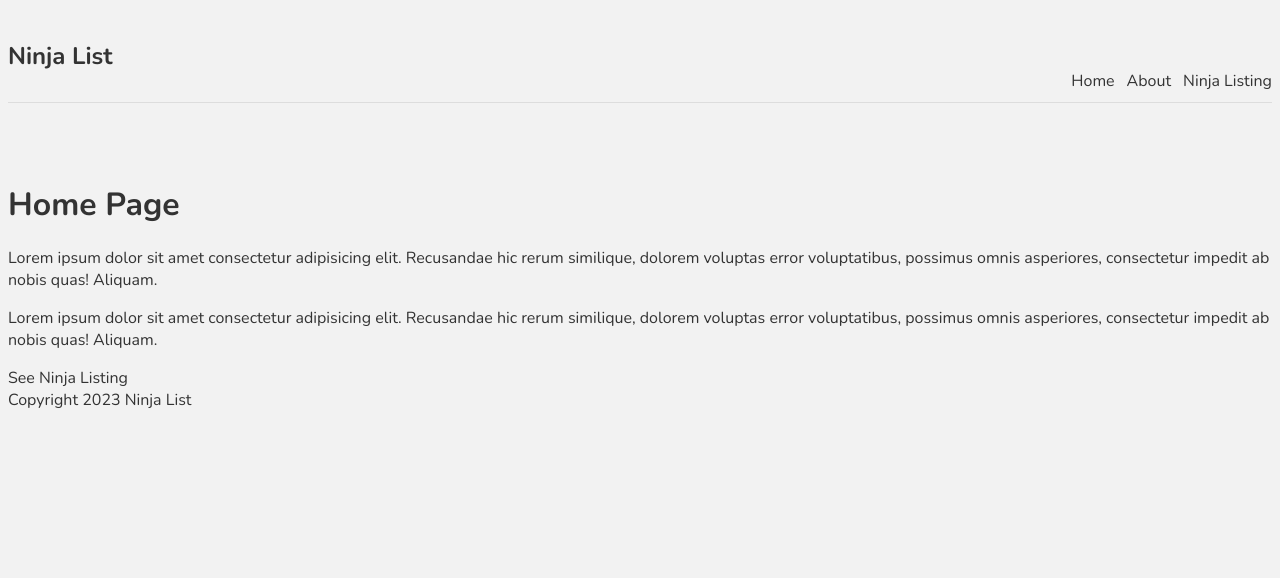
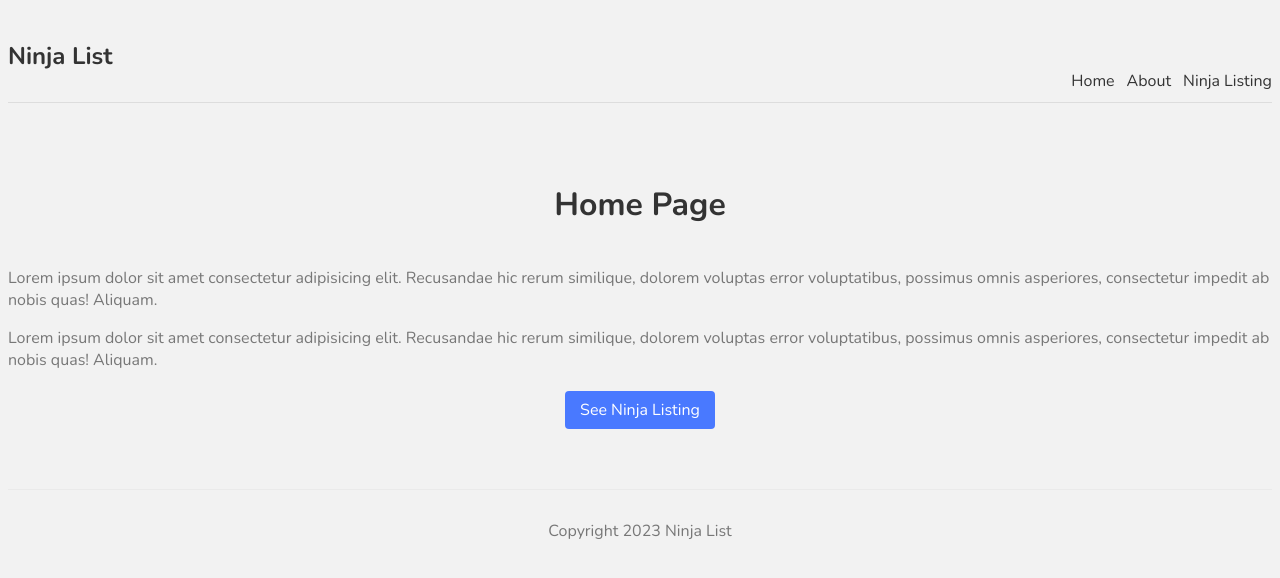
Before and after one commit to Officialibn1/Next-Js-Practice, a Next.js app: page / in a window 1280 px wide. Shown: the top 578 px of the page. Built offline with nearby package versions, Linux system fonts and the light colour scheme.

Commit message:
Home Modules Styles

```diff
--- a/components/Footer.jsx
+++ b/components/Footer.jsx
@@ -2,9 +2,9 @@
 
 const Footer = () => {
     return (
-        <div>
+        <footer>
             Copyright 2023 Ninja List
-        </div>
+        </footer>
     );
 }
 
--- a/pages/index.jsx
+++ b/pages/index.jsx
@@ -1,4 +1,3 @@
-import Head from 'next/head'
 import Link from 'next/link'
 import styles from '../styles/Home.module.css'
 
@@ -6,13 +5,13 @@ export default function Home() {
   return (
    <div>
 
-      <h1>Home Page</h1>
+      <h1 className={styles.title}>Home Page</h1>
 
-      <p>Lorem ipsum dolor sit amet consectetur adipisicing elit. Recusandae hic rerum similique, dolorem voluptas error voluptatibus, possimus omnis asperiores, consectetur impedit ab nobis quas! Aliquam.</p>
+      <p className={styles.text}>Lorem ipsum dolor sit amet consectetur adipisicing elit. Recusandae hic rerum similique, dolorem voluptas error voluptatibus, possimus omnis asperiores, consectetur impedit ab nobis quas! Aliquam.</p>
 
-      <p>Lorem ipsum dolor sit amet consectetur adipisicing elit. Recusandae hic rerum similique, dolorem voluptas error voluptatibus, possimus omnis asperiores, consectetur impedit ab nobis quas! Aliquam.</p>
+      <p className={styles.text}>Lorem ipsum dolor sit amet consectetur adipisicing elit. Recusandae hic rerum similique, dolorem voluptas error voluptatibus, possimus omnis asperiores, consectetur impedit ab nobis quas! Aliquam.</p>
 
-      <Link href='/ninjas'>See Ninja Listing</Link>
+      <Link href='/ninjas' className={styles.btn}>See Ninja Listing</Link>
 
    </div>
   )
--- a/styles/Home.module.css
+++ b/styles/Home.module.css
@@ -1,122 +1,18 @@
-.container {
-  min-height: 100vh;
-  padding: 0 0.5rem;
-  display: flex;
-  flex-direction: column;
-  justify-content: center;
-  align-items: center;
-}
-
-.main {
-  padding: 5rem 0;
-  flex: 1;
-  display: flex;
-  flex-direction: column;
-  justify-content: center;
-  align-items: center;
-}
-
-.footer {
-  width: 100%;
-  height: 100px;
-  border-top: 1px solid #eaeaea;
-  display: flex;
-  justify-content: center;
-  align-items: center;
-}
-
-.footer img {
-  margin-left: 0.5rem;
-}
-
-.footer a {
-  display: flex;
-  justify-content: center;
-  align-items: center;
-}
-
-.title a {
-  color: #0070f3;
-  text-decoration: none;
-}
-
-.title a:hover,
-.title a:focus,
-.title a:active {
-  text-decoration: underline;
-}
-
 .title {
-  margin: 0;
-  line-height: 1.15;
-  font-size: 4rem;
-}
-
-.title,
-.description {
+  color: #333;
+  padding-bottom: 20px;
   text-align: center;
 }
-
-.description {
-  line-height: 1.5;
-  font-size: 1.5rem;
+.text {
+  color: #777;
 }
-
-.code {
-  background: #fafafa;
-  border-radius: 5px;
-  padding: 0.75rem;
-  font-size: 1.1rem;
-  font-family: Menlo, Monaco, Lucida Console, Liberation Mono, DejaVu Sans Mono,
-    Bitstream Vera Sans Mono, Courier New, monospace;
+.btn {
+  display: block;
+  width: 150px;
+  padding: 8px 0;
+  margin: 20px auto;
+  background: #4979ff;
+  border-radius: 4px;
+  color: white;
+  text-align: center;
 }
-
-.grid {
-  display: flex;
-  align-items: center;
-  justify-content: center;
-  flex-wrap: wrap;
-  max-width: 800px;
-  margin-top: 3rem;
-}
-
-.card {
-  margin: 1rem;
-  flex-basis: 45%;
-  padding: 1.5rem;
-  text-align: left;
-  color: inherit;
-  text-decoration: none;
-  border: 1px solid #eaeaea;
-  border-radius: 10px;
-  transition: color 0.15s ease, border-color 0.15s ease;
-}
-
-.card:hover,
-.card:focus,
-.card:active {
-  color: #0070f3;
-  border-color: #0070f3;
-}
-
-.card h3 {
-  margin: 0 0 1rem 0;
-  font-size: 1.5rem;
-}
-
-.card p {
-  margin: 0;
-  font-size: 1.25rem;
-  line-height: 1.5;
-}
-
-.logo {
-  height: 1em;
-}
-
-@media (max-width: 600px) {
-  .grid {
-    width: 100%;
-    flex-direction: column;
-  }
-}
```
